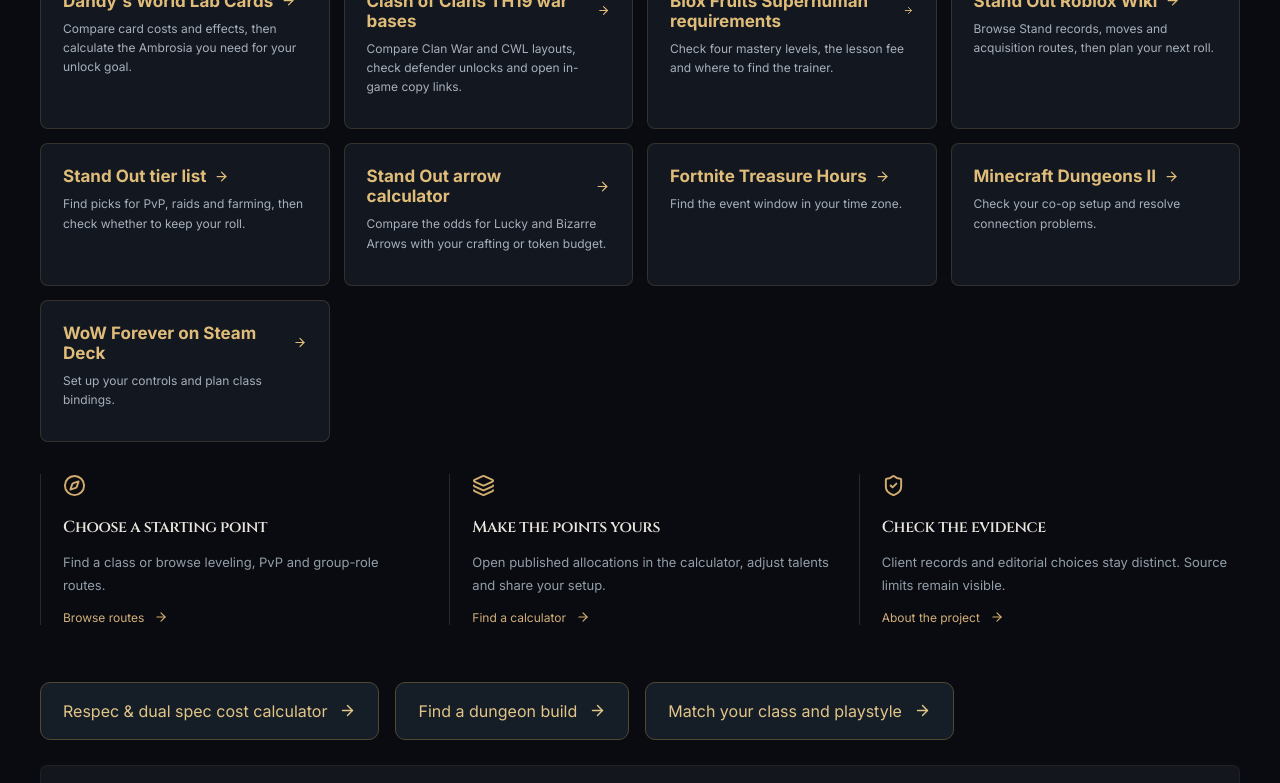
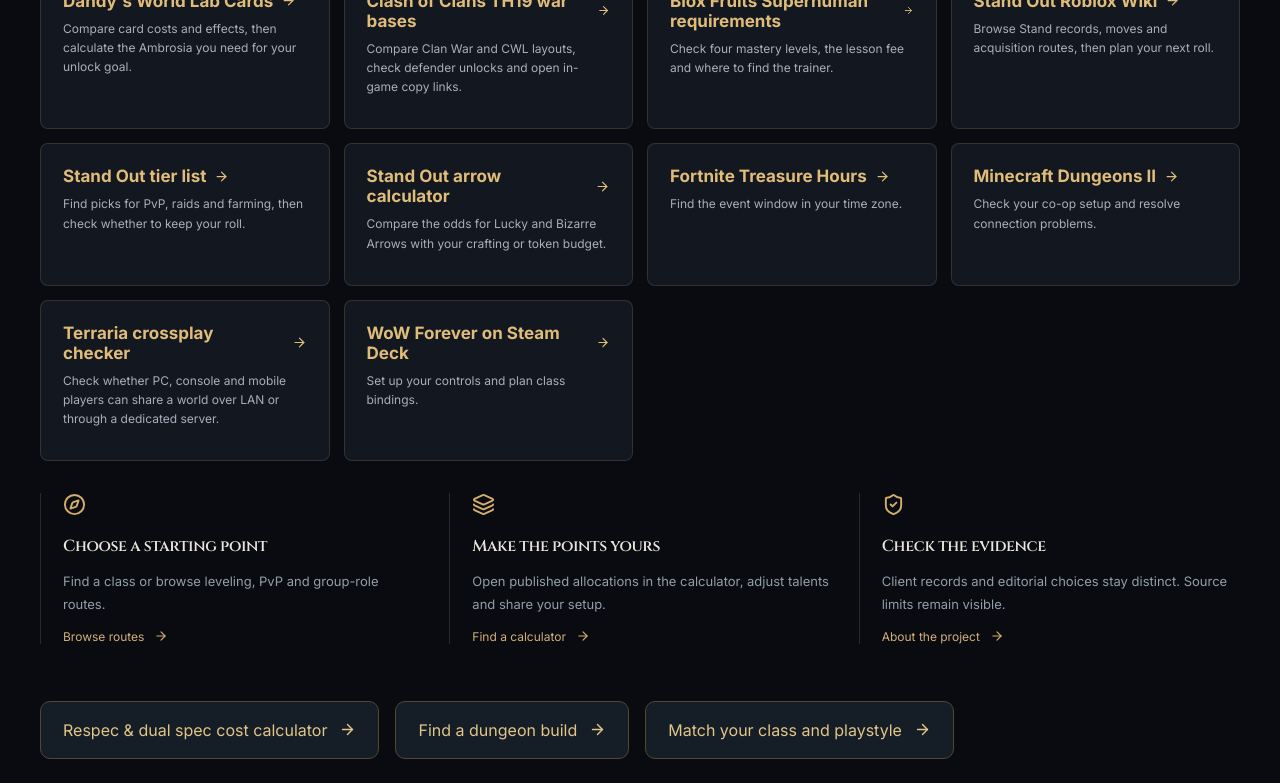
Before and after one commit to peasewan/buildforge, a React (Vite) app: page / in a window 1280 px wide. Shown: the part 3058-3841 px from the top of the page. Built offline with nearby package versions, Linux system fonts and the light colour scheme.

Commit message:
Link Terraria crossplay checker from game tools

```diff
--- a/src/SiteDiscoveryPage.tsx
+++ b/src/SiteDiscoveryPage.tsx
@@ -93,6 +93,7 @@ export default function SiteDiscoveryPage({ pageId }: { pageId: DiscoveryId }) {
             ['/roblox/stand-out/arrow-calculator', 'Stand Out arrow calculator', 'Compare the odds for Lucky and Bizarre Arrows with your crafting or token budget.'],
             ['/fortnite/treasure-hours', 'Fortnite Treasure Hours', 'Find the event window in your time zone.'],
             ['/minecraft/dungeons-2-crossplay', 'Minecraft Dungeons II', 'Check your co-op setup and resolve connection problems.'],
+            ['https://terrariacrossplay.com/#checker', 'Terraria crossplay checker', 'Check whether PC, console and mobile players can share a world over LAN or through a dedicated server.'],
             ['/wow-forever-steam-deck', 'WoW Forever on Steam Deck', 'Set up your controls and plan class bindings.'],
           ].map(([href, title, detail]) => <article key={href}><h3><a href={href}>{title} <ArrowRight size={15} aria-hidden="true" /></a></h3><p>{detail}</p></article>)}</div>
         </section>
```
